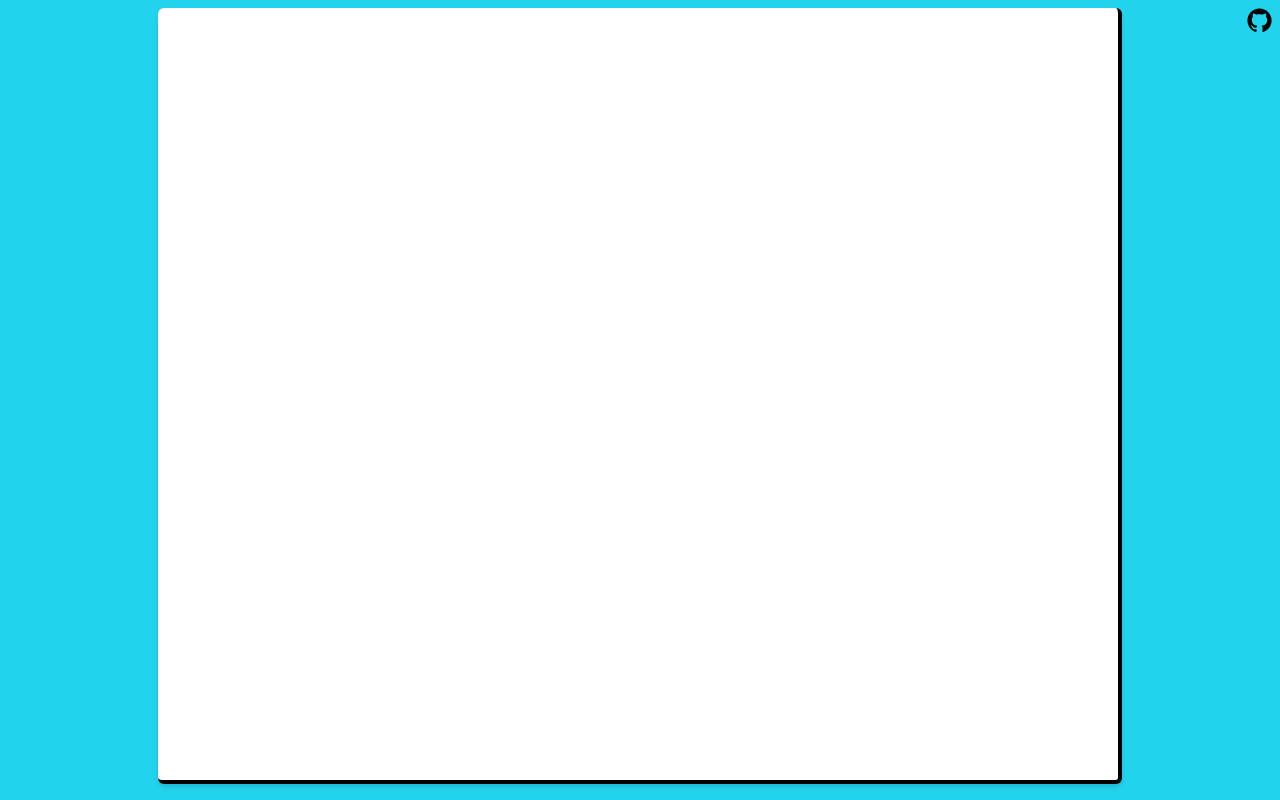
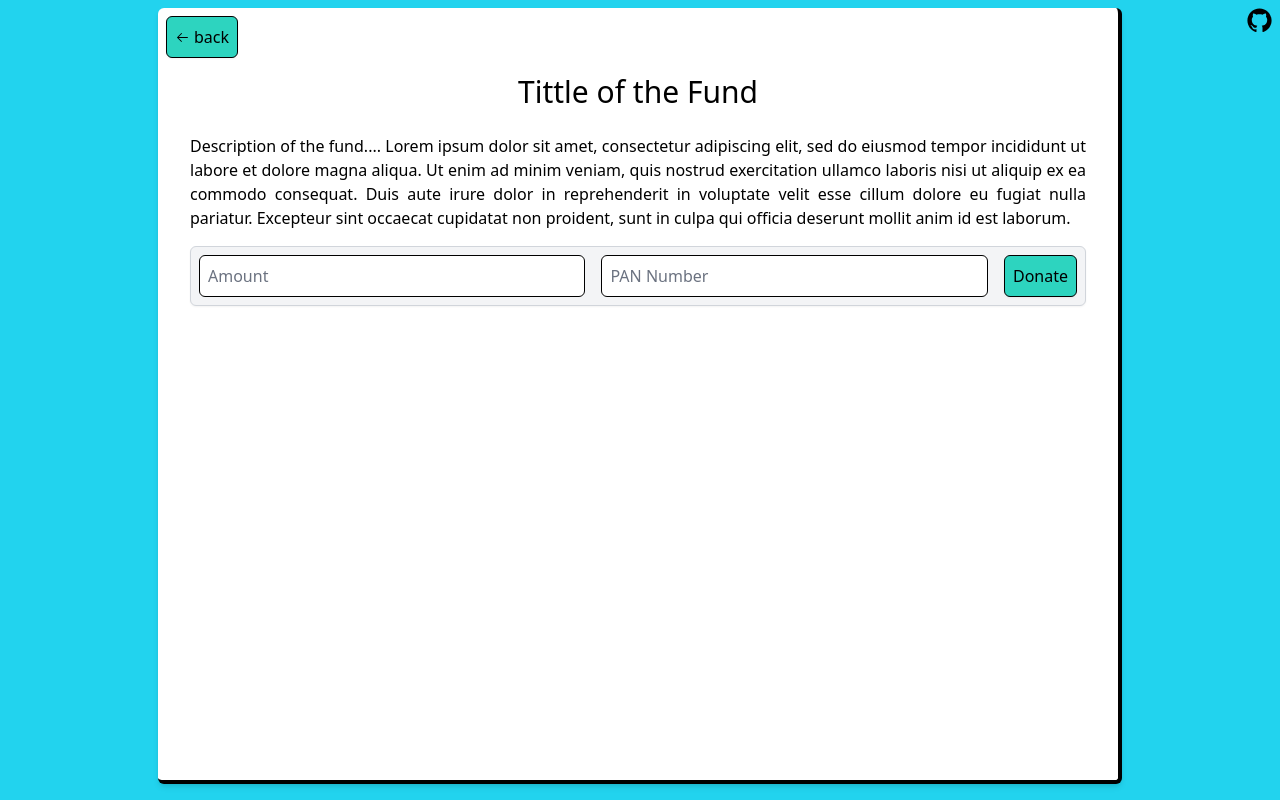
Before and after one commit to nisargsc/contribution-app, a Next.js app: page /funds/1 in a window 1280 px wide. Built offline with nearby package versions, Linux system fonts and the light colour scheme.

Commit message:
tittle description and donation form added

```diff
--- a/components/fund_card.js
+++ b/components/fund_card.js
@@ -4,7 +4,7 @@ const FundCard = ({children}) => {
     return (
         <div className="fund-card flex items-center justify-center flex-col">
             <p className="mt-2 text-lg font-medium">Tittle of the Fund</p>
-            <Link href="funds/1"><a><button className="button">Donate!!</button></a></Link>
+            <Link href="funds/1"><button className="button"> <a>Donate</a> </button></Link>
         </div>
         )
     }
--- a/components/tittle_card.js
+++ b/components/tittle_card.js
@@ -7,14 +7,14 @@ const TittleCard = ({children}) => {
             <p className="m-2 text-center text-xl">
                 <span>
                     Here you can create a fund and raise money while staying anonymous.
-                    We use zero knowledge proof to verify your identity while keeping it hidden even from us.
+                    We use "zero knowledge proof" (zkp) to verify your identity while keeping it hidden even from us.
                 </span>
             </p>
             <p className="m-2 text-center text-xl">
                 <span>Click the button bellow to create new fund.</span>
                 <span className="block">You can also donate to existing funds by clicking on donate button in respective card.</span>
             </p>
-            <a className="mt-auto"><button className="button font-medium">Create New Fund!!</button></a>
+            <a className="mt-auto"><button className="button font-medium">Create New Fund</button></a>
         </div>
         )
     }
--- a/pages/404.js
+++ b/pages/404.js
@@ -4,7 +4,7 @@ export default function ErrorPage() {
     return (
         <div className="flex items-center justify-center w-full h-full flex-col">
             <h1 className="text-4xl m-4 font-semibold">404 Page Not found !!</h1>
-            <Link href="/"><a><button className="button font-medium">Back to Home</button></a></Link>
+            <Link href="/"><button className="button font-medium">  <a>Back to Home</a> </button></Link>
         </div>
     )
 }
--- a/pages/funds/[id].js
+++ b/pages/funds/[id].js
@@ -1,9 +1,39 @@
+import Link from "next/link";
 import FullpageCard from "../../components/fullpage_card";
 
-export default function Contribution() {
+export default function FundDetails() {
     return (
         <FullpageCard>
+            <div className="flex flex-col">
+                <Link href="/"><button className="button w-fit">
+                    <a className="flex items-center"> { back_svg } <span className="ml-1"> back </span> </a>
+                </button></Link>
 
+                <span className="m-2 mb-4 text-3xl text-center font-medium"> Tittle of the Fund </span>
+                <p className="m-responsive text-justify">
+                    Description of the fund.... Lorem ipsum dolor sit amet, consectetur adipiscing elit, sed do
+                    eiusmod tempor incididunt ut labore et dolore magna aliqua. Ut enim ad minim veniam, quis nostrud
+                    exercitation ullamco laboris nisi ut aliquip ex ea commodo consequat. Duis aute irure dolor in
+                    reprehenderit in voluptate velit esse cillum dolore eu fugiat nulla pariatur. Excepteur sint
+                    occaecat cupidatat non proident, sunt in culpa qui officia deserunt mollit anim id est laborum.
+                </p>
+
+                <div className="m-responsive flex flex-col lg:flex-row border border-gray-300 bg-gray-100 rounded-md shadow-sm">
+                    <input type="number" placeholder="Amount" className="input flex-1"></input>
+                    <input type="password" placeholder="PAN Number" className="input flex-1"></input>
+                    <button className="button w-fit"> <a> Donate </a></button>
+                </div>
+
+            </div>
         </FullpageCard>
     )
 }
+
+const back_svg = <svg width="15" height="15" viewBox="0 0 15 15" fill="none" xmlns="http://www.w3.org/2000/svg">
+                    <path d="M6.85355 3.14645C7.04882 3.34171 7.04882 3.65829 6.85355 3.85355L3.70711
+                    7H12.5C12.7761 7 13 7.22386 13 7.5C13 7.77614 12.7761 8 12.5 8H3.70711L6.85355 11.1464C7.04882
+                    11.3417 7.04882 11.6583 6.85355 11.8536C6.65829 12.0488 6.34171 12.0488 6.14645 11.8536L2.14645
+                    7.85355C1.95118 7.65829 1.95118 7.34171 2.14645 7.14645L6.14645 3.14645C6.34171 2.95118 6.65829
+                    2.95118 6.85355 3.14645Z" fill="currentColor" fill-rule="evenodd" clip-rule="evenodd">
+                    </path>
+                </svg>
--- a/styles/globals.css
+++ b/styles/globals.css
@@ -23,3 +23,12 @@
     @apply m-2 p-2 bg-teal-400 hover:bg-teal-100  border border-black
         rounded-md shadow-sm transition ease-in-out hover:scale-105;
 }
+
+.input {
+    @apply m-2 p-2 font-light rounded-md border border-black focus:outline-none
+        focus:placeholder-gray-300 text-gray-500 placeholder-gray-500;
+}
+
+.m-responsive {
+    @apply m-2 ml-5 mr-5 sm:mr-8 sm:ml-8;
+}
```
